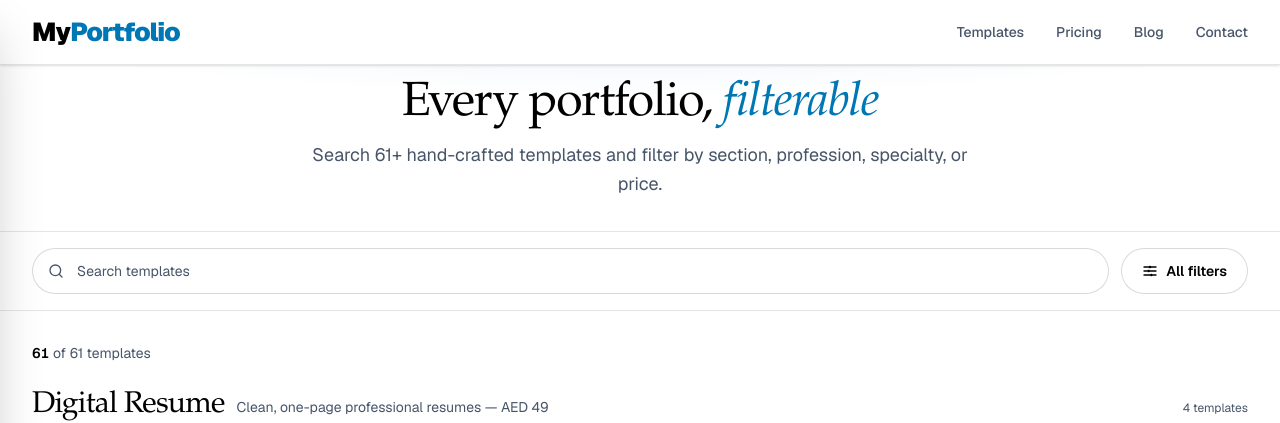
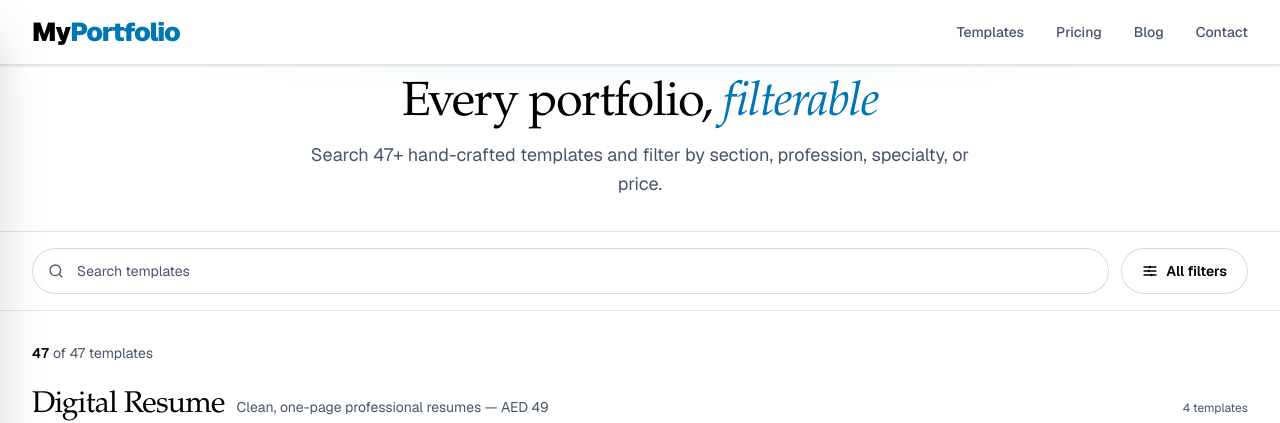
Before and after one commit to joyalvarghese458/template-app, a Next.js app: page /templates in a window 1280 px wide. Shown: the top 423 px of the page. Built offline with nearby package versions, Linux system fonts and the light colour scheme.

Commit message:
removed unwanded

```diff
--- a/app/templates/page.tsx
+++ b/app/templates/page.tsx
@@ -40,6 +40,8 @@ export const metadata: Metadata = {
   },
 };
 
+const CREATOR_PORTFOLIO_TEMPLATE_IDS = new Set(["s1", "s2", "p2", "p9"]);
+
 type SearchParams = Promise<{ [key: string]: string | string[] | undefined }>;
 
 export default async function TemplatesPage({
@@ -55,6 +57,16 @@ export default async function TemplatesPage({
   const q = parseQuery(sp.q);
 
   const filtered = filterTemplates({ sections, audiences, specialties, tiers, q });
+  const visibleTemplates = filtered.filter(
+    (template) =>
+      template.section !== "creator-portfolio" ||
+      CREATOR_PORTFOLIO_TEMPLATE_IDS.has(template.id)
+  );
+  const visibleTemplateCount = TEMPLATES.filter(
+    (template) =>
+      template.section !== "creator-portfolio" ||
+      CREATOR_PORTFOLIO_TEMPLATE_IDS.has(template.id)
+  ).length;
 
   const hasActiveFilter =
     sections.length > 0 || audiences.length > 0 || specialties.length > 0 ||
@@ -72,7 +84,7 @@ export default async function TemplatesPage({
         sectionId,
         label: meta.label,
         blurb: meta.blurb,
-        templates: filtered.filter((t) => t.section === sectionId),
+        templates: visibleTemplates.filter((t) => t.section === sectionId),
       };
     }).filter((g) => g.templates.length > 0);
 
@@ -113,7 +125,7 @@ export default async function TemplatesPage({
               ? soloSection.blurb
               : soloAudience
               ? soloAudience.blurb
-              : `Search ${TEMPLATES.length}+ hand-crafted templates and filter by section, profession, specialty, or price.`}
+              : `Search ${visibleTemplateCount}+ hand-crafted templates and filter by section, profession, specialty, or price.`}
           </p>
         </div>
       </header>
@@ -128,16 +140,16 @@ export default async function TemplatesPage({
           {/* Result count */}
           <div className="flex items-center justify-between mb-5 sm:mb-6">
             <p className="text-sm text-ink-soft">
-              <span className="font-semibold text-ink tabular-nums">{filtered.length}</span>{" "}
-              of {TEMPLATES.length} template{filtered.length === 1 ? "" : "s"}
+              <span className="font-semibold text-ink tabular-nums">{visibleTemplates.length}</span>{" "}
+              of {visibleTemplateCount} template{visibleTemplates.length === 1 ? "" : "s"}
             </p>
           </div>
 
-          {filtered.length > 0 ? (
+          {visibleTemplates.length > 0 ? (
             hasActiveFilter ? (
               /* ── Flat grid when filters are active ── */
               <div className="grid grid-cols-2 lg:grid-cols-3 xl:grid-cols-4 gap-3 sm:gap-5 lg:gap-6">
-                {filtered.map((t) => (
+                {visibleTemplates.map((t) => (
                   <TemplateCard key={t.id} template={t} />
                 ))}
               </div>
@@ -167,7 +179,7 @@ export default async function TemplatesPage({
               </div>
             )
           ) : (
-            <EmptyState />
+            <EmptyState visibleTemplateCount={visibleTemplateCount} />
           )}
 
           {/* Footer CTA */}
@@ -197,7 +209,7 @@ function FilterShellFallback() {
   );
 }
 
-function EmptyState() {
+function EmptyState({ visibleTemplateCount }: { visibleTemplateCount: number }) {
   return (
     <div className="text-center py-20 px-6 border border-dashed border-ink/20 rounded-2xl">
       <div className="w-14 h-14 mx-auto rounded-full bg-brand/10 border border-brand/30 flex items-center justify-center mb-5">
@@ -214,7 +226,7 @@ function EmptyState() {
         href="/templates"
         className="inline-flex items-center gap-2 px-5 py-2.5 text-sm font-semibold text-canvas-bg bg-brand hover:bg-brand/90 rounded-full transition-all duration-200"
       >
-        Show all {TEMPLATES.length} templates
+        Show all {visibleTemplateCount} templates
       </Link>
     </div>
   );
```
